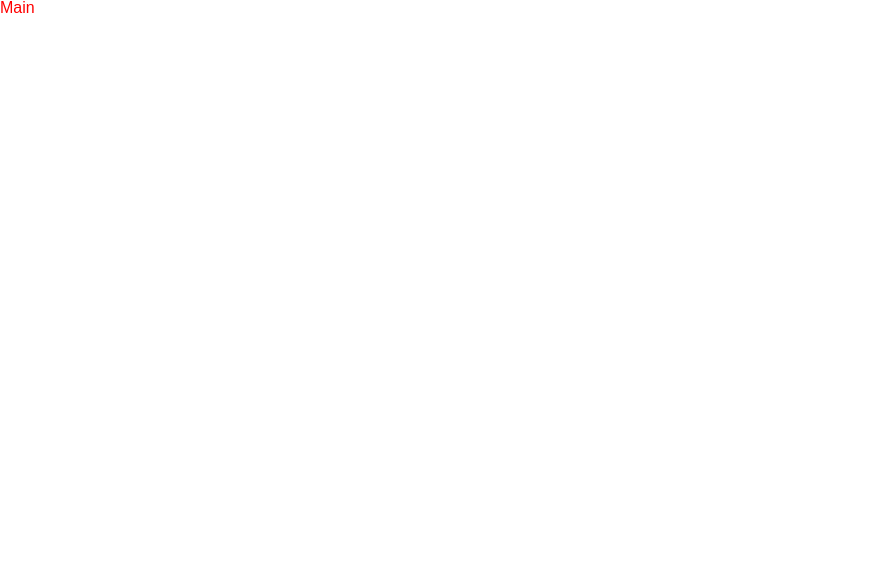
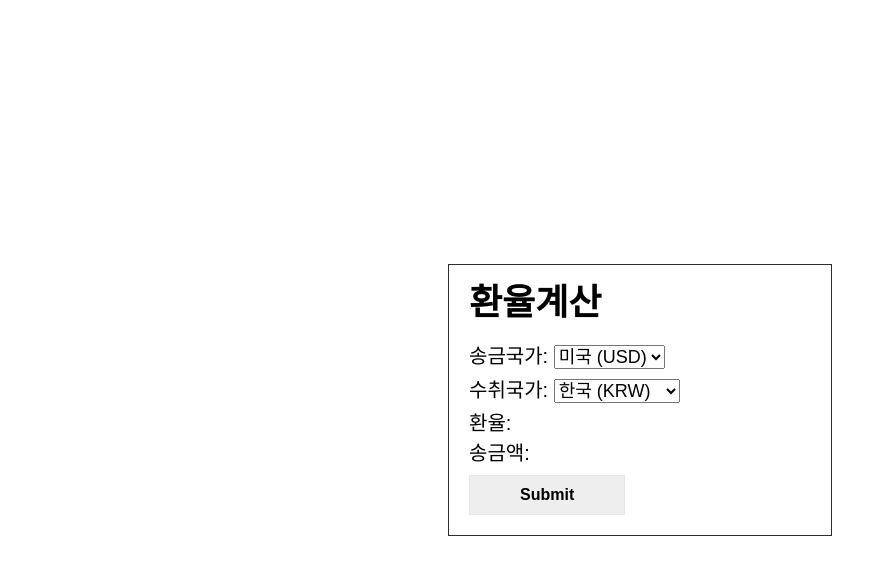
Before and after one commit to moolbum/wirebarley, a React (Create React App) app: page / in a window 1280 px wide. Shown: the top 574 px of the page, without its empty margins (0-894 px from the left). Built offline with nearby package versions, Linux system fonts and the light colour scheme.

Commit message:
Add : select Option 레이아웃 완료

```diff
--- /dev/null
+++ b/src/components/Submit/Submit.style.tsx
@@ -0,0 +1,10 @@
+import styled from 'styled-components';
+
+export const Submit = styled.button`
+  margin-top: 12px;
+  padding: 10px 50px;
+  background-color: #eeeeee;
+  border: 1px solid #e5e5e5;
+  font-size: 16px;
+  font-weight: 700;
+`;
--- /dev/null
+++ b/src/components/Submit/Submit.tsx
@@ -0,0 +1,8 @@
+import React from 'react';
+import * as S from './Submit.style';
+
+const Submit = () => {
+  return <S.Submit>Submit</S.Submit>;
+};
+
+export default Submit;
--- /dev/null
+++ b/src/components/Submit/index.ts
@@ -0,0 +1 @@
+export { default } from './Submit';
--- /dev/null
+++ b/src/pages/Main/List/List.style.tsx
@@ -0,0 +1,8 @@
+import styled from 'styled-components';
+
+export const List = styled.ul``;
+
+export const ListTitle = styled.li`
+  margin-top: 10px;
+  font-size: 20px;
+`;
--- /dev/null
+++ b/src/pages/Main/List/List.tsx
@@ -0,0 +1,20 @@
+import React from 'react';
+import * as S from './List.style';
+import { listData } from '../data';
+
+const List = () => {
+  return (
+    <S.List>
+      {listData.map(data => {
+        return (
+          <S.ListTitle key={data.id}>
+            {data.title}
+            {data.option}
+          </S.ListTitle>
+        );
+      })}
+    </S.List>
+  );
+};
+
+export default List;
--- /dev/null
+++ b/src/pages/Main/List/index.ts
@@ -0,0 +1 @@
+export { default } from './List';
--- a/src/pages/Main/Main.style.tsx
+++ b/src/pages/Main/Main.style.tsx
@@ -1,5 +1,20 @@
 import styled from 'styled-components';
 
 export const Main = styled.div`
-  color: red;
+  display: flex;
+  justify-content: center;
+  align-items: center;
+  height: 100vh;
 `;
+
+export const Container = styled.form`
+  width: 30%;
+  padding: 20px;
+  border: 1px solid #2e2e2e;
+`;
+
+export const Title = styled.h1`
+  margin-bottom: 24px;
+  font-weight: 700;
+  font-size: 36px;
+`;
--- a/src/pages/Main/Main.tsx
+++ b/src/pages/Main/Main.tsx
@@ -1,10 +1,16 @@
 import React from 'react';
+import Submit from '../../components/Submit';
+import List from './List';
 import * as S from './Main.style';
 
 const Main = () => {
   return (
     <S.Main>
-      <p>Main</p>
+      <S.Container>
+        <S.Title>환율계산</S.Title>
+        <List />
+        <Submit />
+      </S.Container>
     </S.Main>
   );
 };
--- /dev/null
+++ b/src/pages/Main/SelectCountry/SelectCountry.style.tsx
@@ -0,0 +1,7 @@
+import styled from 'styled-components';
+
+export const Select = styled.select`
+  font-size: 18px;
+`;
+
+export const Option = styled.option``;
--- /dev/null
+++ b/src/pages/Main/SelectCountry/SelectCountry.tsx
@@ -0,0 +1,22 @@
+import * as S from './SelectCountry.style';
+const REMITTANCE_COUNTRY = 'remittanceCountry';
+const RECIPIENT_COUNTRY = 'recipientCountry';
+
+export const RemittanceCountry = () => {
+  return (
+    <S.Select name={REMITTANCE_COUNTRY}>
+      <S.Option>미국 (USD)</S.Option>
+      <S.Option>호주 (AUD)</S.Option>
+    </S.Select>
+  );
+};
+
+export const RecipientCountry = () => {
+  return (
+    <S.Select name={RECIPIENT_COUNTRY}>
+      <S.Option>한국 (KRW)</S.Option>
+      <S.Option>일본 (JPY)</S.Option>
+      <S.Option>필리핀 (PHP)</S.Option>
+    </S.Select>
+  );
+};
--- /dev/null
+++ b/src/pages/Main/data.tsx
@@ -0,0 +1,27 @@
+import {
+  RemittanceCountry,
+  RecipientCountry,
+} from './SelectCountry/SelectCountry';
+
+export const listData = [
+  {
+    id: 0,
+    title: '송금국가: ',
+    option: <RemittanceCountry />,
+  },
+  {
+    id: 1,
+    title: '수취국가: ',
+    option: <RecipientCountry />,
+  },
+  {
+    id: 2,
+    title: '환율: ',
+    option: '',
+  },
+  {
+    id: 3,
+    title: '송금액: ',
+    option: '',
+  },
+];
```
